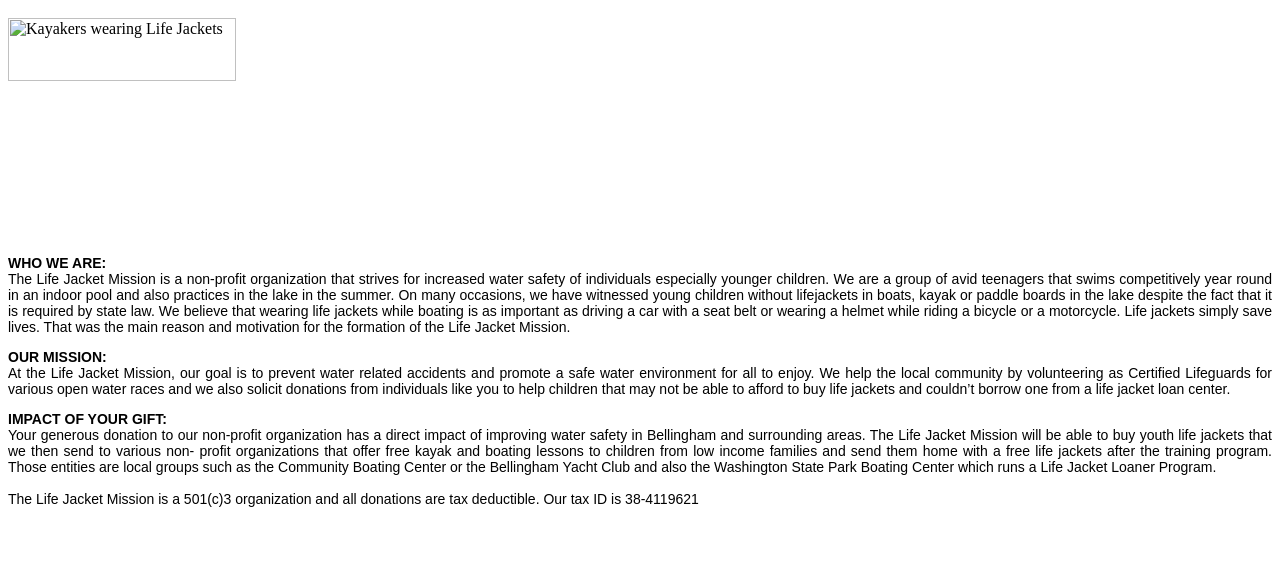
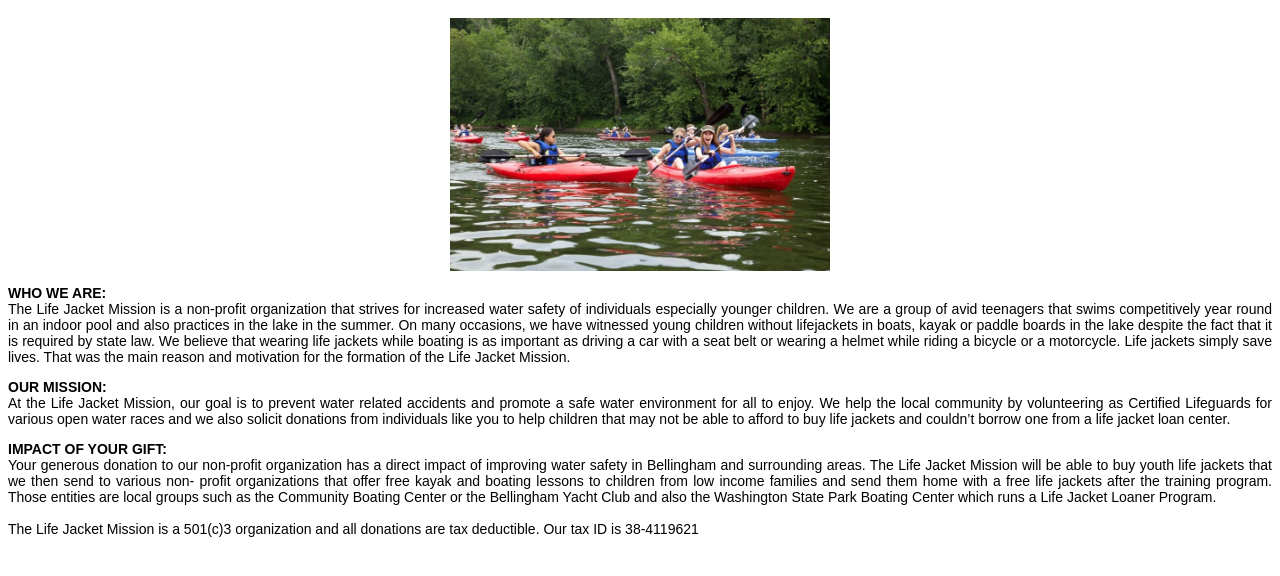
Before and after one commit to NoahChen2/Noahchen2.github.io, a plain HTML site: page index.html in a window 1280 px wide. Shown: the part 48-624 px from the top of the page. Drawn offline with Linux system fonts and the light colour scheme.

Commit message:
Update index.html

```diff
--- a/index.html
+++ b/index.html
@@ -8,11 +8,17 @@ Life Jacket Mission</title>
 body {background-color:#ffffff;background-repeat:no-repeat;background-position:top left;background-attachment:fixed;}
 h1{text-align:center;font-family:Arial, sans-serif;color:#000000;background-color:#ffffff;}
 p {text-align:justify;font-family:Arial, sans-serif;font-size:14px;font-style:normal;font-weight:normal;color:#000000;background-color:#ffffff;}
+.center {
+  display: block;
+  margin-left: auto;
+  margin-right: auto;
+  width: 50%;
+}
 </style>
 </head>
 <body>
 <h1>The Life Jacket Mission</h1>
-<img src="yuth-enjoying-kayak-trip-850x567.jpg" alt="Kayakers wearing Life Jackets" style="float:center;width:42.5%;height:28.35%;">
+<img src="youth-enjoying-kayak-trip-850x567.jpg" alt="Kayakers wearing Life Jackets" style="width:30%;" class="center">
 <p><b>WHO WE ARE:</b><br>The Life Jacket Mission is a non-profit organization that strives for increased water safety of individuals especially younger children. We are a group of avid teenagers that swims competitively year round in an indoor pool and also practices in the lake in the summer. On many occasions, we have witnessed young children without lifejackets in boats, kayak or paddle boards in the lake despite the fact that it is required by state law. We believe that wearing life jackets while boating is as important as driving a car with a seat belt or wearing a helmet while riding a bicycle or a motorcycle. Life jackets simply save lives. That was the main reason and motivation for the formation of the Life Jacket Mission.</p>
 <p><b>OUR MISSION:</b><br>
 At the Life Jacket Mission, our goal is to prevent water related accidents and
```
